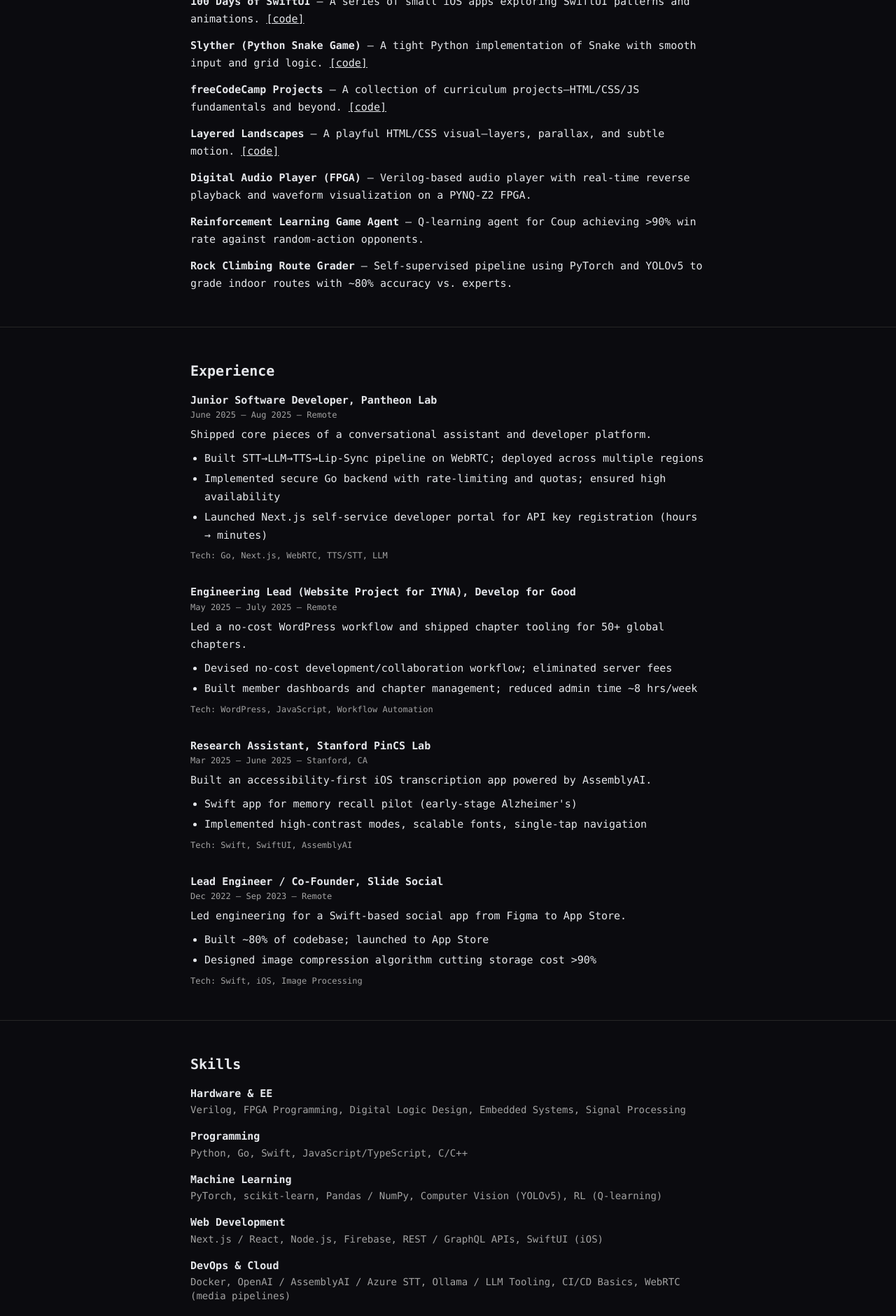
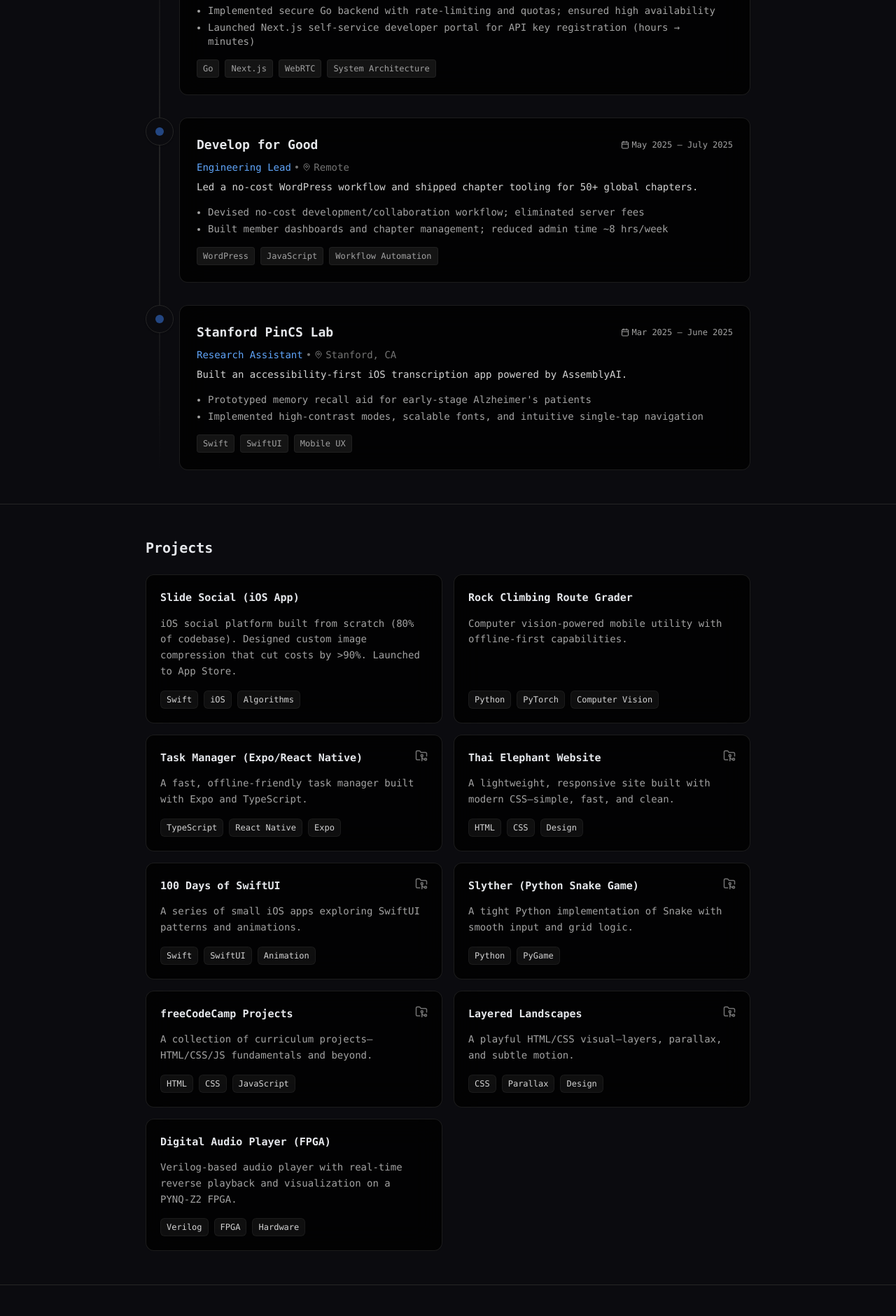
Before and after one commit to ethanharianto/ethanharianto.github.io, a React (Vite) app: page / in a window 1280 px wide. Shown: the part 880-2761 px from the top of the page at 70% size. Built offline with nearby package versions, Linux system fonts and the light colour scheme.

Commit message:
Updated Components to reflect generalist background

```diff
--- a/index.html
+++ b/index.html
@@ -4,19 +4,19 @@
     <meta charset="UTF-8" />
     <link rel="icon" type="image/svg+xml" href="/vite.svg" />
     <meta name="viewport" content="width=device-width, initial-scale=1.0" />
-    <title>Ethan Harianto — Machine Learning Engineer</title>
-    <meta name="description" content="Machine Learning Engineer. I build reliable ML systems end‑to‑end — speech, vision, and RL. Stanford MS CS & BS EE." />
-    <meta name="theme-color" content="#8C1515" />
+    <title>Ethan Harianto — Software Engineer & Product Builder</title>
+    <meta name="description" content="Software Engineer & Product Builder. I build reliable, end-to-end software systems: interactive UIs, scalable backends, and data-intensive pipelines. Stanford MS CS & BS CS." />
+    <meta name="theme-color" content="#0b0b0f" />
 
-    <meta property="og:title" content="Ethan Harianto — Machine Learning Engineer" />
-    <meta property="og:description" content="I build reliable ML systems end‑to‑end — speech, vision, and RL. Stanford MS CS & BS EE." />
+    <meta property="og:title" content="Ethan Harianto — Software Engineer & Product Builder" />
+    <meta property="og:description" content="I build reliable, end-to-end software systems: interactive UIs, scalable backends, and data-intensive pipelines. Stanford MS CS & BS CS." />
     <meta property="og:type" content="website" />
     <meta property="og:url" content="https://ethanharianto.github.io/" />
     <meta property="og:image" content="/vite.svg" />
 
     <meta name="twitter:card" content="summary_large_image" />
-    <meta name="twitter:title" content="Ethan Harianto — Machine Learning Engineer" />
-    <meta name="twitter:description" content="I build reliable ML systems end‑to‑end — speech, vision, and RL. Stanford MS CS & BS EE." />
+    <meta name="twitter:title" content="Ethan Harianto — Software Engineer & Product Builder" />
+    <meta name="twitter:description" content="I build reliable, end-to-end software systems: interactive UIs, scalable backends, and data-intensive pipelines. Stanford MS CS & BS CS." />
     <meta name="twitter:image" content="/vite.svg" />
 
     <link rel="preconnect" href="https://fonts.googleapis.com" />
@@ -24,7 +24,7 @@
     <link href="https://fonts.googleapis.com/css2?family=Inter:wght@100..900&display=swap" rel="stylesheet" />
 
     <script type="application/ld+json">
-      {"@context":"https://schema.org","@type":"Person","name":"Ethan Harianto","email":"mailto:eharianto@stanford.edu","url":"https://ethanharianto.github.io/","sameAs":["https://github.com/ethanharianto","https://www.linkedin.com/in/ethan-harianto/"],"alumniOf":{"@type":"CollegeOrUniversity","name":"Stanford University"},"jobTitle":"Machine Learning Engineer"}
+      {"@context":"https://schema.org","@type":"Person","name":"Ethan Harianto","email":"mailto:eharianto@stanford.edu","url":"https://ethanharianto.github.io/","sameAs":["https://github.com/ethanharianto","https://www.linkedin.com/in/ethan-harianto/"],"alumniOf":{"@type":"CollegeOrUniversity","name":"Stanford University"},"jobTitle":"Software Engineer & Product Builder"}
     </script>
   </head>
   <body>
--- a/src/App.tsx
+++ b/src/App.tsx
@@ -13,8 +13,8 @@ function App() {
       <main id="main">
         <Hero />
         <About />
+        <Experience />
         <Projects />
-        <Experience />
         <Skills />
         <Contact />
       </main>
--- a/src/components/Experience.tsx
+++ b/src/components/Experience.tsx
@@ -1,10 +1,12 @@
+import { Briefcase, Calendar, MapPin } from 'lucide-react'
+
 const Experience = () => {
   const experiences = [
     {
       id: 1,
       title: "Junior Software Developer",
       company: "Pantheon Lab",
-      location: "Remote",
+      location: "Hong Kong SAR",
       period: "June 2025 – Aug 2025",
       description: "Shipped core pieces of a conversational assistant and developer platform.",
       achievements: [
@@ -12,12 +14,11 @@ const Experience = () => {
         "Implemented secure Go backend with rate‑limiting and quotas; ensured high availability",
         "Launched Next.js self‑service developer portal for API key registration (hours → minutes)"
       ],
-      technologies: ["Go", "Next.js", "WebRTC", "TTS/STT", "LLM"],
-      logo: "⚙️"
+      technologies: ["Go", "Next.js", "WebRTC", "System Architecture"],
     },
     {
       id: 2,
-      title: "Engineering Lead (Website Project for IYNA)",
+      title: "Engineering Lead",
       company: "Develop for Good",
       location: "Remote",
       period: "May 2025 – July 2025",
@@ -27,7 +28,6 @@ const Experience = () => {
         "Built member dashboards and chapter management; reduced admin time ~8 hrs/week"
       ],
       technologies: ["WordPress", "JavaScript", "Workflow Automation"],
-      logo: "🌐"
     },
     {
       id: 3,
@@ -37,50 +37,55 @@ const Experience = () => {
       period: "Mar 2025 – June 2025",
       description: "Built an accessibility‑first iOS transcription app powered by AssemblyAI.",
       achievements: [
-        "Swift app for memory recall pilot (early‑stage Alzheimer's)",
-        "Implemented high‑contrast modes, scalable fonts, single‑tap navigation"
+        "Prototyped memory recall aid for early‑stage Alzheimer's patients",
+        "Implemented high‑contrast modes, scalable fonts, and intuitive single‑tap navigation"
       ],
-      technologies: ["Swift", "SwiftUI", "AssemblyAI"],
-      logo: "🔬"
-    },
-    {
-      id: 4,
-      title: "Lead Engineer / Co‑Founder",
-      company: "Slide Social",
-      location: "Remote",
-      period: "Dec 2022 – Sep 2023",
-      description: "Led engineering for a Swift‑based social app from Figma to App Store.",
-      achievements: [
-        "Built ~80% of codebase; launched to App Store",
-        "Designed image compression algorithm cutting storage cost >90%"
-      ],
-      technologies: ["Swift", "iOS", "Image Processing"],
-      logo: "📱"
+      technologies: ["Swift", "SwiftUI", "Mobile UX"],
     }
   ]
 
   return (
     <section id="experience" className="py-12 border-b border-neutral-800">
-      <div className="max-w-3xl mx-auto px-4">
-        <h2 className="text-xl font-semibold mb-4">Experience</h2>
-        <div className="space-y-8">
+      <div className="max-w-4xl mx-auto px-4">
+        <h2 className="text-xl font-semibold mb-8 flex items-center gap-2">
+          <Briefcase size={24} className="text-blue-400" />
+          Experience
+        </h2>
+        <div className="space-y-8 relative before:absolute before:inset-0 before:ml-5 before:-translate-x-px before:h-full before:w-0.5 before:bg-gradient-to-b before:from-transparent before:via-neutral-800 before:to-transparent">
           {experiences.map((exp) => (
-            <div key={exp.id} className="text-[15px]">
-              <h3 className="font-semibold">
-                {exp.title}, {exp.company}
-              </h3>
-              <div className="text-xs text-neutral-400">
-                {exp.period} — {exp.location}
+            <div key={exp.id} className="relative flex group is-active pl-12">
+
+              <div className="absolute left-0 top-0 flex items-center justify-center w-10 h-10 rounded-full border border-neutral-800 bg-[#0b0b0f] shadow shrink-0 z-10">
+                <div className="w-3 h-3 bg-blue-500 rounded-full opacity-50 group-hover:opacity-100 transition-opacity"></div>
               </div>
-              <p className="mt-2">{exp.description}</p>
-              <ul className="list-disc ml-5 mt-2 space-y-1">
-                {exp.achievements.map((a, i) => (
-                  <li key={i}>{a}</li>
-                ))}
-              </ul>
-              <div className="text-xs text-neutral-400 mt-2">
-                Tech: {exp.technologies.join(', ')}
+
+              <div className="w-full glass-dark p-6 rounded-xl border border-white/5 hover:border-white/10 transition-all">
+                <div className="flex flex-col sm:flex-row sm:items-center sm:justify-between mb-2">
+                  <div className="font-semibold text-lg">{exp.company}</div>
+                  <div className="text-xs text-neutral-400 font-mono flex items-center gap-1">
+                    <Calendar size={12} /> {exp.period}
+                  </div>
+                </div>
+                <div className="text-sm text-blue-400 mb-2 font-medium flex items-center gap-1">
+                  {exp.title} <span className="text-neutral-500">•</span> <span className="text-neutral-500 flex items-center gap-1"><MapPin size={12} /> {exp.location}</span>
+                </div>
+                <p className="text-sm text-neutral-300 mb-4">
+                  {exp.description}
+                </p>
+                <ul className="list-disc ml-4 space-y-1 mb-4 text-sm text-neutral-400">
+                  {exp.achievements.map((a, i) => (
+                    <li key={i}>{a}</li>
+                  ))}
+                </ul>
+                <div className="flex flex-wrap gap-2">
+                  {exp.technologies.map(tech => (
+                    <span key={tech} className="text-xs px-2 py-1 rounded bg-neutral-800/50 text-neutral-400 border border-white/5">
+                      {tech}
+                    </span>
+                  ))}
+                </div>
               </div>
+
             </div>
           ))}
         </div>
--- a/src/components/Projects.tsx
+++ b/src/components/Projects.tsx
@@ -1,88 +1,154 @@
+import { motion } from 'framer-motion'
+import { FolderGit2 } from 'lucide-react'
+
 const Projects = () => {
   const projects = [
     {
-      id: 1,
+      id: 'p-0',
+      title: "Slide Social (iOS App)",
+      description: "iOS social platform built from scratch (80% of codebase). Designed custom image compression that cut costs by >90%. Launched to App Store.",
+      tags: ["Swift", "iOS", "Algorithms"],
+      github: "",
+      // image: "/slide_social_preview.png"
+    },
+    {
+      id: 'p-1',
+      title: "Rock Climbing Route Grader",
+      description: "Computer vision-powered mobile utility with offline-first capabilities.",
+      tags: ["Python", "PyTorch", "Computer Vision"],
+      github: "",
+      // image: "/route_grader_preview.png"
+    },
+    {
+      id: 'o-1',
       title: "Task Manager (Expo/React Native)",
       description: "A fast, offline‑friendly task manager built with Expo and TypeScript.",
+      tags: ["TypeScript", "React Native", "Expo"],
       github: "https://github.com/ethanharianto/task-manager-expo"
     },
     {
-      id: 2,
+      id: 'o-2',
       title: "Thai Elephant Website",
       description: "A lightweight, responsive site built with modern CSS—simple, fast, and clean.",
+      tags: ["HTML", "CSS", "Design"],
       github: "https://github.com/ethanharianto/Thai-Elephant-2-Website"
     },
     {
-      id: 3,
+      id: 'o-3',
       title: "100 Days of SwiftUI",
       description: "A series of small iOS apps exploring SwiftUI patterns and animations.",
+      tags: ["Swift", "SwiftUI", "Animation"],
       github: "https://github.com/ethanharianto/100-Days-of-SwiftUI"
     },
     {
-      id: 4,
+      id: 'o-4',
       title: "Slyther (Python Snake Game)",
       description: "A tight Python implementation of Snake with smooth input and grid logic.",
+      tags: ["Python", "PyGame"],
       github: "https://github.com/ethanharianto/Slyther"
     },
     {
-      id: 5,
+      id: 'o-5',
       title: "freeCodeCamp Projects",
       description: "A collection of curriculum projects—HTML/CSS/JS fundamentals and beyond.",
+      tags: ["HTML", "CSS", "JavaScript"],
       github: "https://github.com/ethanharianto/freeCodeCamp-Projects"
     },
     {
-      id: 6,
+      id: 'o-6',
       title: "Layered Landscapes",
       description: "A playful HTML/CSS visual—layers, parallax, and subtle motion.",
+      tags: ["CSS", "Parallax", "Design"],
       github: "https://github.com/ethanharianto/Layered-Landscapes"
     },
     {
-      id: 7,
+      id: 'o-7',
       title: "Digital Audio Player (FPGA)",
-      description: "Verilog‑based audio player with real‑time reverse playback and waveform visualization on a PYNQ‑Z2 FPGA.",
-      github: ""
-    },
-    {
-      id: 8,
-      title: "Reinforcement Learning Game Agent",
-      description: "Q‑learning agent for Coup achieving >90% win rate against random‑action opponents.",
-      github: ""
-    },
-    {
-      id: 9,
-      title: "Rock Climbing Route Grader",
-      description: "Self‑supervised pipeline using PyTorch and YOLOv5 to grade indoor routes with ~80% accuracy vs. experts.",
+      description: "Verilog‑based audio player with real‑time reverse playback and visualization on a PYNQ‑Z2 FPGA.",
+      tags: ["Verilog", "FPGA", "Hardware"],
       github: ""
     },
   ]
 
+  const container = {
+    hidden: { opacity: 0 },
+    show: {
+      opacity: 1,
+      transition: {
+        staggerChildren: 0.1
+      }
+    }
+  }
+
+  const item = {
+    hidden: { opacity: 0, y: 20 },
+    show: { opacity: 1, y: 0 }
+  }
+
   return (
     <section id="projects" className="py-12 border-b border-neutral-800">
-      <div className="max-w-3xl mx-auto px-4">
-        <h2 className="text-xl font-semibold mb-4">Projects</h2>
-        <ul className="space-y-3">
+      <div className="max-w-4xl mx-auto px-4">
+        <h2 className="text-xl font-semibold mb-6">Projects</h2>
+        <motion.div
+          variants={container}
+          initial="hidden"
+          whileInView="show"
+          viewport={{ once: true }}
+          className="grid grid-cols-1 md:grid-cols-2 gap-4"
+        >
           {projects.map((project) => (
-            <li key={project.id} className="text-[15px]">
-              <span className="font-semibold">{project.title}</span>
-              <span> — {project.description}</span>
+            <motion.div
+              key={project.id}
+              variants={item}
+              className="glass-dark rounded-xl overflow-hidden hover:bg-neutral-900/50 transition-colors group flex flex-col"
+            >
+              {/* Project Image */}
+              {project.image && (
+                <div className="h-48 overflow-hidden relative">
+                  <div className="absolute inset-0 bg-gradient-to-t from-neutral-900 via-transparent to-transparent z-10 opacity-60" />
+                  <img
+                    src={project.image}
+                    alt={project.title}
+                    className="w-full h-full object-cover transform group-hover:scale-105 transition-transform duration-500"
+                  />
+                </div>
+              )}
+
+              <div className="p-5 flex flex-col flex-grow">
+                <div className="flex justify-between items-start mb-3">
+                  <h3 className="font-semibold text-[15px] group-hover:text-blue-400 transition-colors">
+                    {project.title}
+                  </h3>
                   {project.github && (
-                <>
-                  {' '}
                     <a
                       href={project.github}
                       target="_blank"
                       rel="noopener noreferrer"
-                    className="underline"
+                      className="text-neutral-500 hover:text-white transition-colors"
                     >
-                    [code]
+                      <FolderGit2 size={18} />
                     </a>
-                </>
                   )}
-            </li>
+                </div>
+                <p className="text-sm text-neutral-400 mb-4 leading-relaxed">
+                  {project.description}
+                </p>
+                <div className="flex flex-wrap gap-2 mt-auto">
+                  {project.tags.map((tag) => (
+                    <span
+                      key={tag}
+                      className="text-xs px-2 py-1 rounded-md bg-white/5 text-neutral-300 border border-white/5"
+                    >
+                      {tag}
+                    </span>
                   ))}
-        </ul>
                 </div>
-    </section>
+              </div>
+            </motion.div>
+          ))}
+        </motion.div>
+      </div >
+    </section >
   )
 }
 
--- a/src/components/Skills.tsx
+++ b/src/components/Skills.tsx
@@ -1,77 +1,70 @@
+import { Terminal, Smartphone, Database, Code2 } from 'lucide-react'
+
 const Skills = () => {
   const skillCategories = [
     {
-      title: "Hardware & EE",
+      title: "Languages",
+      icon: <Code2 size={20} className="text-blue-400" />,
       skills: [
-        { name: "Verilog", level: 90 },
-        { name: "FPGA Programming", level: 88 },
-        { name: "Digital Logic Design", level: 86 },
-        { name: "Embedded Systems", level: 84 },
-        { name: "Signal Processing", level: 80 },
+        { name: "Python" },
+        { name: "Go" },
+        { name: "TypeScript" },
+        { name: "Swift" },
+        { name: "SQL" }
       ]
     },
     {
-      title: "Programming",
+      title: "Backend & Systems",
+      icon: <Terminal size={20} className="text-green-400" />,
       skills: [
-        { name: "Python", level: 95 },
-        { name: "Go", level: 88 },
-        { name: "Swift", level: 90 },
-        { name: "JavaScript/TypeScript", level: 88 },
-        { name: "C/C++", level: 85 },
+        { name: "Distributed Systems" },
+        { name: "API Design (REST/gRPC)" },
+        { name: "Docker/Containers" },
+        { name: "Caching (Redis)" },
+        { name: "Realtime (WebRTC)" }
       ]
     },
     {
-      title: "Machine Learning",
+      title: "Frontend & Mobile",
+      icon: <Smartphone size={20} className="text-purple-400" />,
       skills: [
-        { name: "PyTorch", level: 88 },
-        { name: "scikit-learn", level: 85 },
-        { name: "Pandas / NumPy", level: 90 },
-        { name: "Computer Vision (YOLOv5)", level: 82 },
-        { name: "RL (Q-learning)", level: 78 },
+        { name: "React" },
+        { name: "Next.js" },
+        { name: "React Native" },
+        { name: "SwiftUI" },
+        { name: "Tailwind CSS" }
       ]
     },
     {
-      title: "Web Development",
+      title: "Data & AI",
+      icon: <Database size={20} className="text-orange-400" />,
       skills: [
-        { name: "Next.js / React", level: 90 },
-        { name: "Node.js", level: 88 },
-        { name: "Firebase", level: 82 },
-        { name: "REST / GraphQL APIs", level: 86 },
-        { name: "SwiftUI (iOS)", level: 80 },
+        { name: "Data Pipelines" },
+        { name: "PyTorch" },
+        { name: "LLM Integration" },
+        { name: "Computer Vision" },
+        { name: "NumPy/Pandas" }
       ]
-    },
-    {
-      title: "DevOps & Cloud",
-      skills: [
-        { name: "Docker", level: 82 },
-        { name: "OpenAI / AssemblyAI / Azure STT", level: 88 },
-        { name: "Ollama / LLM Tooling", level: 80 },
-        { name: "CI/CD Basics", level: 78 },
-        { name: "WebRTC (media pipelines)", level: 74 },
-      ]
-    },
-    {
-      title: "Tools & Platforms",
-      skills: [
-        { name: "Git / GitHub", level: 95 },
-        { name: "Figma", level: 88 },
-        { name: "Vivado / Quartus", level: 85 },
-        { name: "NodeJS Tooling", level: 86 },
-        { name: "MATLAB / Simulink", level: 78 },
-      ]
-    },
+    }
   ]
 
   return (
     <section id="skills" className="py-12 border-b border-neutral-800">
-      <div className="max-w-3xl mx-auto px-4">
-        <h2 className="text-xl font-semibold mb-4">Skills</h2>
-        <div className="space-y-4">
+      <div className="max-w-4xl mx-auto px-4">
+        <h2 className="text-xl font-semibold mb-6">Technical Arsenal</h2>
+        <div className="grid grid-cols-1 sm:grid-cols-2 gap-4">
           {skillCategories.map((category) => (
-            <div key={category.title} className="text-[15px]">
-              <div className="font-semibold">{category.title}</div>
-              <div className="text-sm text-neutral-400">
-                {category.skills.map(s => s.name).join(', ')}
+            <div key={category.title} className="glass-dark p-5 rounded-xl border border-white/5 hover:border-white/10 transition-colors">
+              <div className="flex items-center gap-3 mb-4">
+                {category.icon}
+                <div className="font-semibold">{category.title}</div>
+              </div>
+              <div className="flex flex-wrap gap-2">
+                {category.skills.map(s => (
+                  <span key={s.name} className="text-sm text-neutral-400 bg-white/5 px-2 py-1 rounded">
+                    {s.name}
+                  </span>
+                ))}
               </div>
             </div>
           ))}
```
Also changed, not shown: src/components/About.tsx (+7 -8 lines), src/components/Contact.tsx (+57 -27 lines), src/components/Hero.tsx (+17 -11 lines), src/components/Navigation.tsx (+56 -5 lines), public/route_grader_preview.png (added), public/slide_social_preview.png (added). Lines whose indentation alone changed are shown as unchanged.
